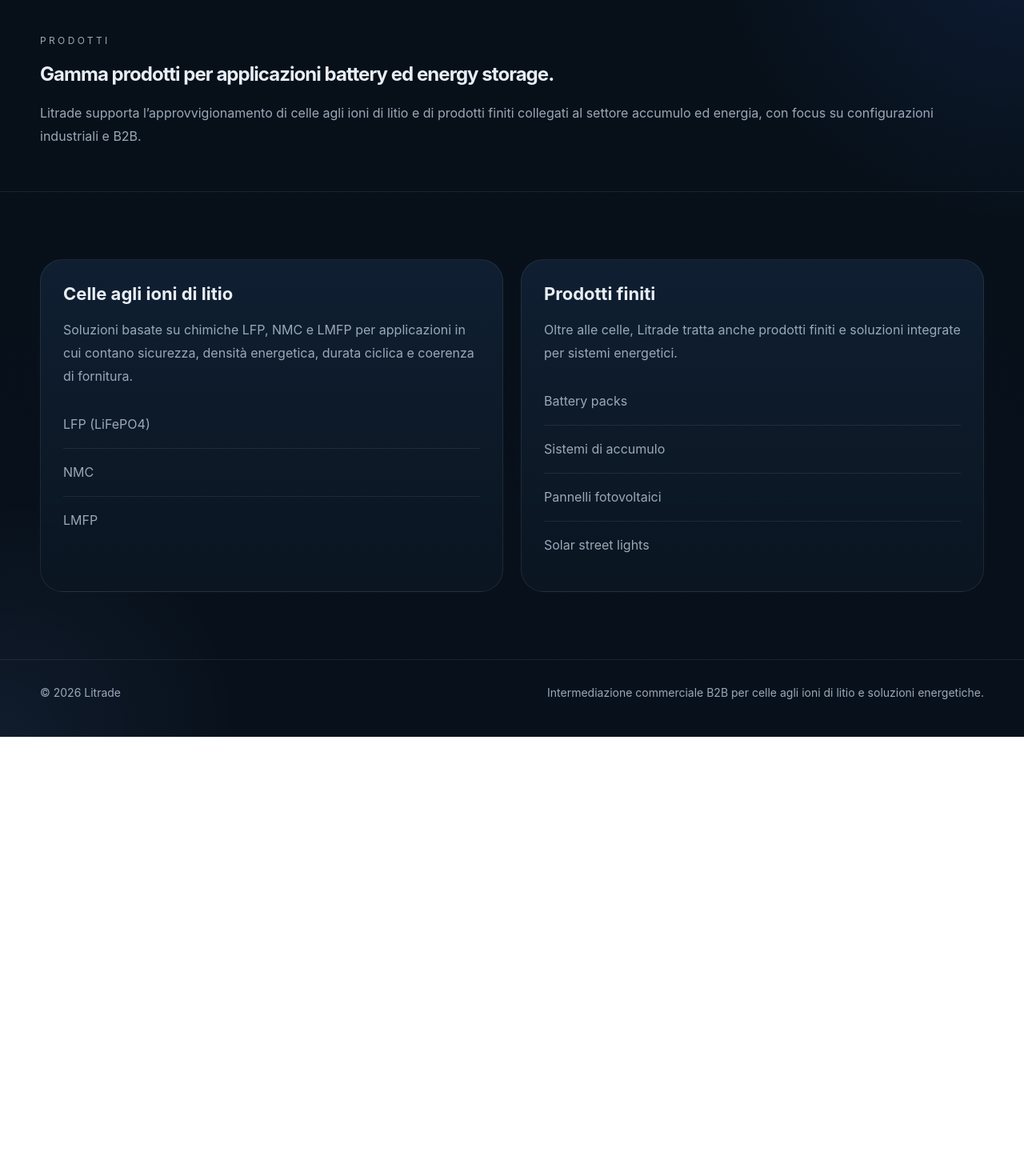
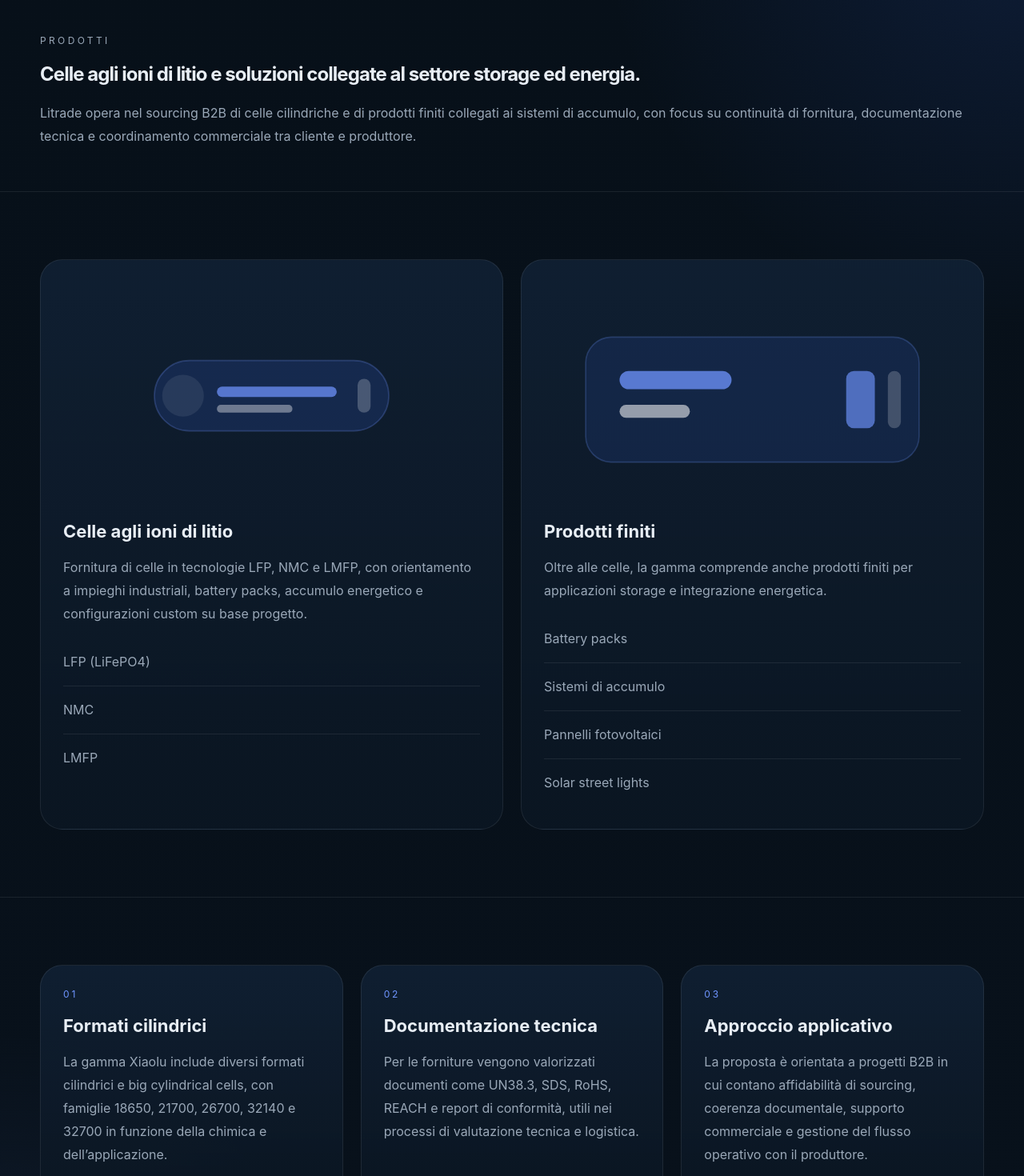
Before and after one commit to LitradeEU/Litrade-site, a Next.js app: page /prodotti in a window 1280 px wide. Shown: the part 120-1590 px from the top of the page at 80% size. Before the commit the page ends 1041 px from the top, so only its background shows below. Built offline with nearby package versions, Linux system fonts and the light colour scheme.

Commit message:
Update prodotti.js

```diff
--- a/pages/prodotti.js
+++ b/pages/prodotti.js
@@ -1,5 +1,29 @@
 import Link from "next/link";
 import Layout from "../components/Layout";
+
+function ProductVisual({ type = "cell" }) {
+  if (type === "storage") {
+    return (
+      <svg viewBox="0 0 320 180" fill="none" aria-hidden="true">
+        <rect x="32" y="42" width="256" height="96" rx="20" fill="rgba(58,109,240,0.12)" stroke="rgba(111,149,255,0.24)" />
+        <rect x="58" y="68" width="86" height="14" rx="7" fill="rgba(111,149,255,0.75)" />
+        <rect x="58" y="94" width="54" height="10" rx="5" fill="rgba(255,255,255,0.55)" />
+        <rect x="232" y="68" width="22" height="44" rx="6" fill="rgba(111,149,255,0.65)" />
+        <rect x="264" y="68" width="10" height="44" rx="5" fill="rgba(255,255,255,0.2)" />
+      </svg>
+    );
+  }
+
+  return (
+    <svg viewBox="0 0 320 180" fill="none" aria-hidden="true">
+      <rect x="70" y="60" width="180" height="54" rx="27" fill="rgba(58,109,240,0.16)" stroke="rgba(111,149,255,0.26)" />
+      <circle cx="92" cy="87" r="16" fill="rgba(255,255,255,0.08)" />
+      <rect x="118" y="80" width="92" height="8" rx="4" fill="rgba(111,149,255,0.72)" />
+      <rect x="118" y="94" width="58" height="6" rx="3" fill="rgba(255,255,255,0.38)" />
+      <rect x="226" y="74" width="10" height="26" rx="5" fill="rgba(255,255,255,0.22)" />
+    </svg>
+  );
+}
 
 export default function Prodotti() {
   return (
@@ -7,21 +31,24 @@
       <section className="page-hero">
         <div className="container">
           <div className="eyebrow">Prodotti</div>
-          <h1>Gamma prodotti per applicazioni battery ed energy storage.</h1>
+          <h1>Celle agli ioni di litio e soluzioni collegate al settore storage ed energia.</h1>
           <p>
-            Litrade supporta l’approvvigionamento di celle agli ioni di litio e di prodotti finiti
-            collegati al settore accumulo ed energia, con focus su configurazioni industriali e B2B.
+            Litrade opera nel sourcing B2B di celle cilindriche e di prodotti finiti collegati ai sistemi di accumulo,
+            con focus su continuità di fornitura, documentazione tecnica e coordinamento commerciale tra cliente e produttore.
           </p>
         </div>
       </section>
 
       <section className="section">
         <div className="container grid-2">
-          <div className="card">
+          <div className="card product-card">
+            <div className="product-visual">
+              <ProductVisual type="cell" />
+            </div>
             <h3>Celle agli ioni di litio</h3>
             <p>
-              Soluzioni basate su chimiche LFP, NMC e LMFP per applicazioni in cui contano sicurezza,
-              densità energetica, durata ciclica e coerenza di fornitura.
+              Fornitura di celle in tecnologie LFP, NMC e LMFP, con orientamento a impieghi industriali,
+              battery packs, accumulo energetico e configurazioni custom su base progetto.
             </p>
             <ul className="list">
               <li><Link href="/prodotti/lfp">LFP (LiFePO4)</Link></li>
@@ -30,10 +57,13 @@
             </ul>
           </div>
 
-          <div className="card">
+          <div className="card product-card">
+            <div className="product-visual">
+              <ProductVisual type="storage" />
+            </div>
             <h3>Prodotti finiti</h3>
             <p>
-              Oltre alle celle, Litrade tratta anche prodotti finiti e soluzioni integrate per sistemi energetici.
+              Oltre alle celle, la gamma comprende anche prodotti finiti per applicazioni storage e integrazione energetica.
             </p>
             <ul className="list">
               <li>Battery packs</li>
@@ -44,6 +74,37 @@
           </div>
         </div>
       </section>
+
+      <section className="section">
+        <div className="container grid-3">
+          <div className="card">
+            <div className="card-number">01</div>
+            <h3>Formati cilindrici</h3>
+            <p>
+              La gamma Xiaolu include diversi formati cilindrici e big cylindrical cells, con famiglie 18650, 21700,
+              26700, 32140 e 32700 in funzione della chimica e dell’applicazione.
+            </p>
+          </div>
+
+          <div className="card">
+            <div className="card-number">02</div>
+            <h3>Documentazione tecnica</h3>
+            <p>
+              Per le forniture vengono valorizzati documenti come UN38.3, SDS, RoHS, REACH e report di conformità,
+              utili nei processi di valutazione tecnica e logistica.
+            </p>
+          </div>
+
+          <div className="card">
+            <div className="card-number">03</div>
+            <h3>Approccio applicativo</h3>
+            <p>
+              La proposta è orientata a progetti B2B in cui contano affidabilità di sourcing, coerenza documentale,
+              supporto commerciale e gestione del flusso operativo con il produttore.
+            </p>
+          </div>
+        </div>
+      </section>
     </Layout>
   );
 }
```
